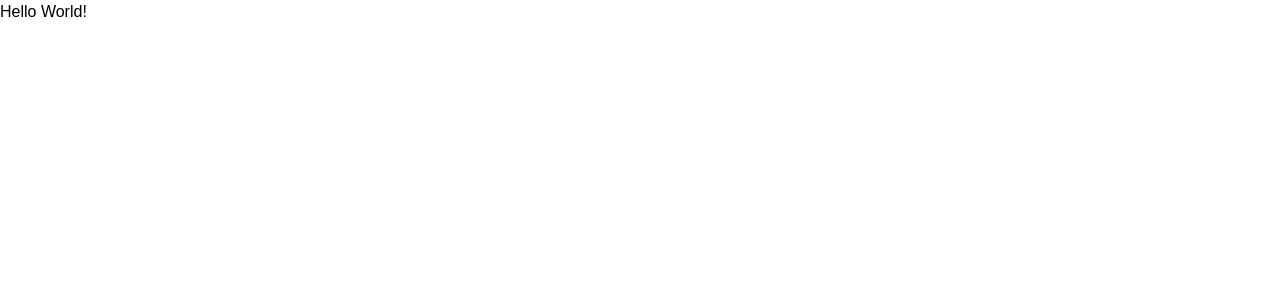
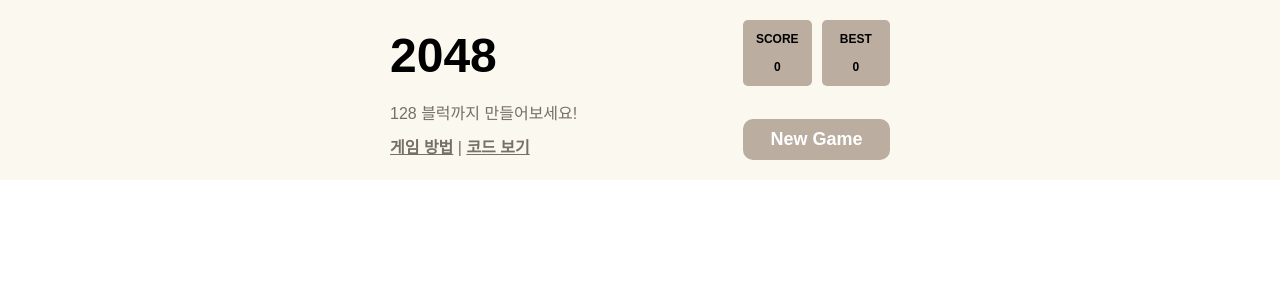
Before and after one commit to Yeonu-Kim/2048_game, a React (Vite) app: page / in a window 1280 px wide. Shown: the top 300 px of the page. Built offline with nearby package versions, Linux system fonts and the light colour scheme.

Commit message:
[feat] Add a header component

```diff
--- /dev/null
+++ b/src/components/Header.tsx
@@ -0,0 +1,49 @@
+import { HighScoreBar, ScoreBar } from './game/Score.tsx';
+import { StyledButton } from './styles/Button.styled.tsx';
+import {
+  StyledContainer,
+  StyledContainerH,
+  StyledFullContainer,
+  StyledFullContainerH,
+} from './styles/Container.styled.tsx';
+import { StyledFont } from './styles/Font.styled.tsx';
+
+const Header = () => {
+  const onClickNewGame = () => {
+    window.location.reload();
+  };
+  return (
+    <StyledFullContainerH>
+      <StyledContainer width={70} color="black">
+        <StyledFont size="XL" bold>
+          2048
+        </StyledFont>
+        <StyledContainer color="secondary">
+          <StyledFont>128 블럭까지 만들어보세요!</StyledFont>
+          <StyledFont>
+            <StyledFont as="a" href="#how-to-play" bold>
+              게임 방법
+            </StyledFont>{' '}
+            |{' '}
+            <StyledFont
+              as="a"
+              href="https://github.com/Yeonu-Kim/2048_game"
+              bold
+            >
+              코드 보기
+            </StyledFont>
+          </StyledFont>
+        </StyledContainer>
+      </StyledContainer>
+      <StyledFullContainer width={30}>
+        <StyledContainerH>
+          <ScoreBar />
+          <HighScoreBar />
+        </StyledContainerH>
+        <StyledButton onClick={onClickNewGame}>New Game</StyledButton>
+      </StyledFullContainer>
+    </StyledFullContainerH>
+  );
+};
+
+export default Header;
--- /dev/null
+++ b/src/components/game/Score.tsx
@@ -0,0 +1,35 @@
+import styled from 'styled-components';
+
+import { StyledContainer } from '../styles/Container.styled.tsx';
+import { StyledFont } from '../styles/Font.styled';
+
+export const ScoreBar = () => {
+  return (
+    <StyledScoreContainer alignH="center" background="primary">
+      <StyledFont size="S" bold>
+        SCORE
+      </StyledFont>
+      <StyledFont size="S" bold>
+        0
+      </StyledFont>
+    </StyledScoreContainer>
+  );
+};
+
+export const HighScoreBar = () => {
+  return (
+    <StyledScoreContainer alignH="center" background="primary">
+      <StyledFont size="S" bold>
+        BEST
+      </StyledFont>
+      <StyledFont size="S" bold>
+        0
+      </StyledFont>
+    </StyledScoreContainer>
+  );
+};
+
+const StyledScoreContainer = styled(StyledContainer)`
+  border-radius: 5px;
+  padding: 10px 0;
+`;
--- /dev/null
+++ b/src/components/styles/Button.styled.tsx
@@ -0,0 +1,23 @@
+import type { MouseEvent } from 'react';
+import styled from 'styled-components';
+
+interface StyledButtonProps {
+  color?: 'primary' | 'secondary' | 'white' | 'black';
+  background?: 'primary' | 'secondary' | 'white' | 'black' | 'secondaryBright';
+  onClick?: (event: MouseEvent<HTMLButtonElement>) => void;
+}
+
+export const StyledButton = styled.button<StyledButtonProps>`
+  padding: 1rem 2rem;
+  border-radius: 1rem;
+  color: ${({ theme, color = 'white' }) => theme.color[color]};
+  background-color: ${({ theme, background = 'primary' }) =>
+    theme.color[background]};
+  border: none;
+  display: flex;
+  align-items: center;
+  justify-content: center;
+  cursor: pointer;
+  font-size: 1.8rem;
+  font-weight: bold;
+`;
--- a/src/components/styles/Container.styled.tsx
+++ b/src/components/styles/Container.styled.tsx
@@ -44,27 +44,27 @@ export const StyledContainer = styled(createFlexContainer())`
         : 'flex-start'};
 `;
 
-// export const StyledFullContainer = styled(createFlexContainer())`
-//   justify-content: space-between;
-// `;
+export const StyledFullContainer = styled(createFlexContainer())`
+  justify-content: space-between;
+`;
 
-// export const StyledContainerH = styled(createFlexContainer('row'))`
-//   justify-content: ${({ alignH }) =>
-//     alignH === 'center'
-//       ? 'center'
-//       : alignH === 'right'
-//         ? 'flex-end'
-//         : 'flex-start'};
-//   text-align: ${({ alignH }) => alignH};
-//   align-items: ${({ align }) =>
-//     align === 'center'
-//       ? 'center'
-//       : align === 'right'
-//         ? 'flex-end'
-//         : 'flex-start'};
-// `;
+export const StyledContainerH = styled(createFlexContainer('row'))`
+  justify-content: ${({ alignH }) =>
+    alignH === 'center'
+      ? 'center'
+      : alignH === 'right'
+        ? 'flex-end'
+        : 'flex-start'};
+  text-align: ${({ alignH }) => alignH};
+  align-items: ${({ align }) =>
+    align === 'center'
+      ? 'center'
+      : align === 'right'
+        ? 'flex-end'
+        : 'flex-start'};
+`;
 
-// export const StyledFullContainerH = createFlexContainer('row');
+export const StyledFullContainerH = createFlexContainer('row');
 
 // export const StyledFadeUpContainerH = styled(StyledContainerH)`
 //   animation: ${fadeInUp} 0.8s ease forwards;
--- a/src/page/MainPage.tsx
+++ b/src/page/MainPage.tsx
@@ -1,11 +1,29 @@
-import { StyledContainer } from '../components/styles/Container.styled';
-import { StyledFont } from '../components/styles/Font.styled';
+import styled from 'styled-components';
+
+import Header from '../components/Header.tsx';
+import { StyledContainer } from '../components/styles/Container.styled.tsx';
+
 const MainPage = () => {
   return (
-    <StyledContainer>
-      <StyledFont>Hello World!</StyledFont>
-    </StyledContainer>
+    <StyledBackground>
+      <StyledMainContainer gap={5}>
+        <Header />
+      </StyledMainContainer>
+    </StyledBackground>
   );
 };
 
+const StyledMainContainer = styled(StyledContainer)`
+  width: 50rem;
+  height: 100%;
+  padding: 2rem 0;
+`;
+
+const StyledBackground = styled.div`
+  background: ${({ theme }) => theme.color.background};
+  display: flex;
+  justify-content: center;
+  width: 100dvw;
+`;
+
 export default MainPage;
```
